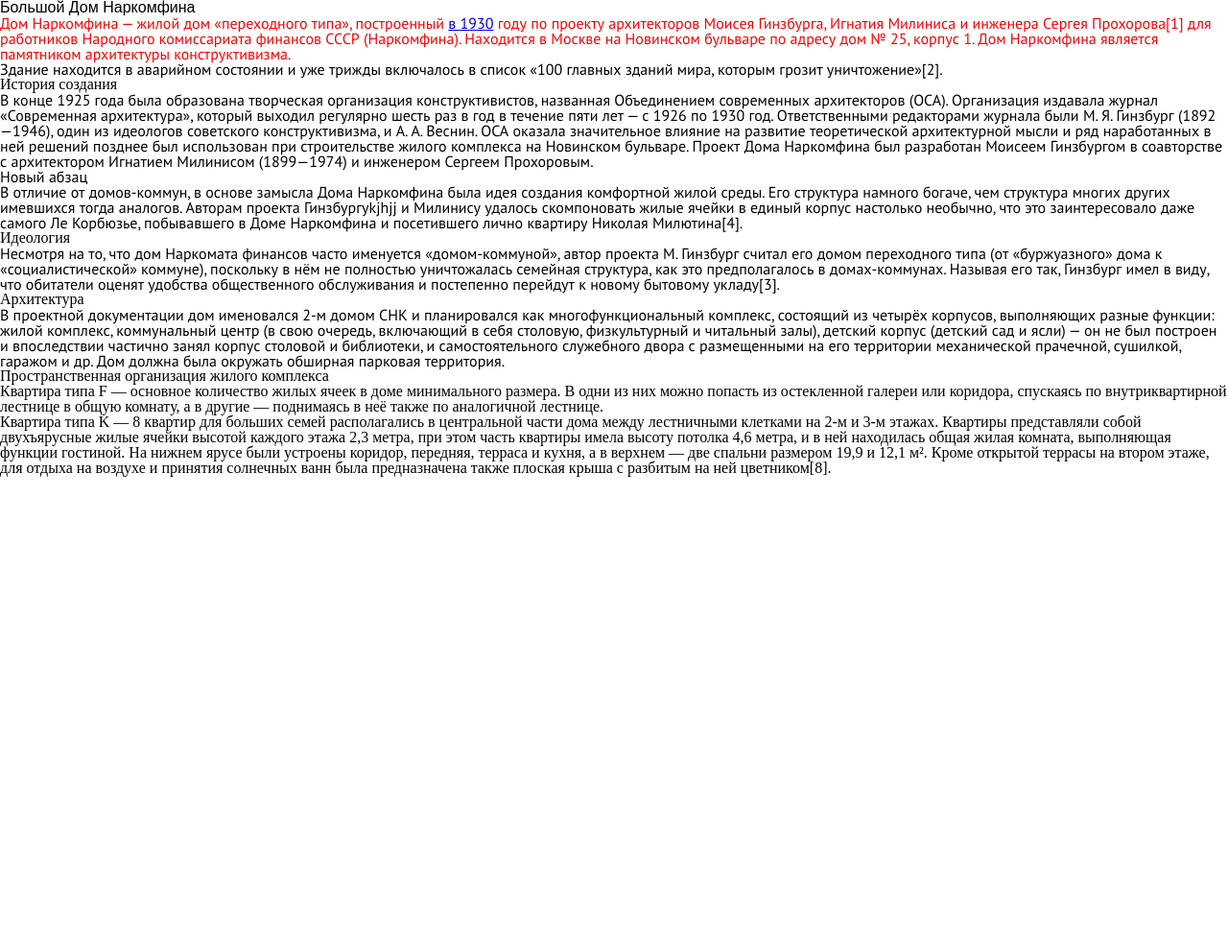
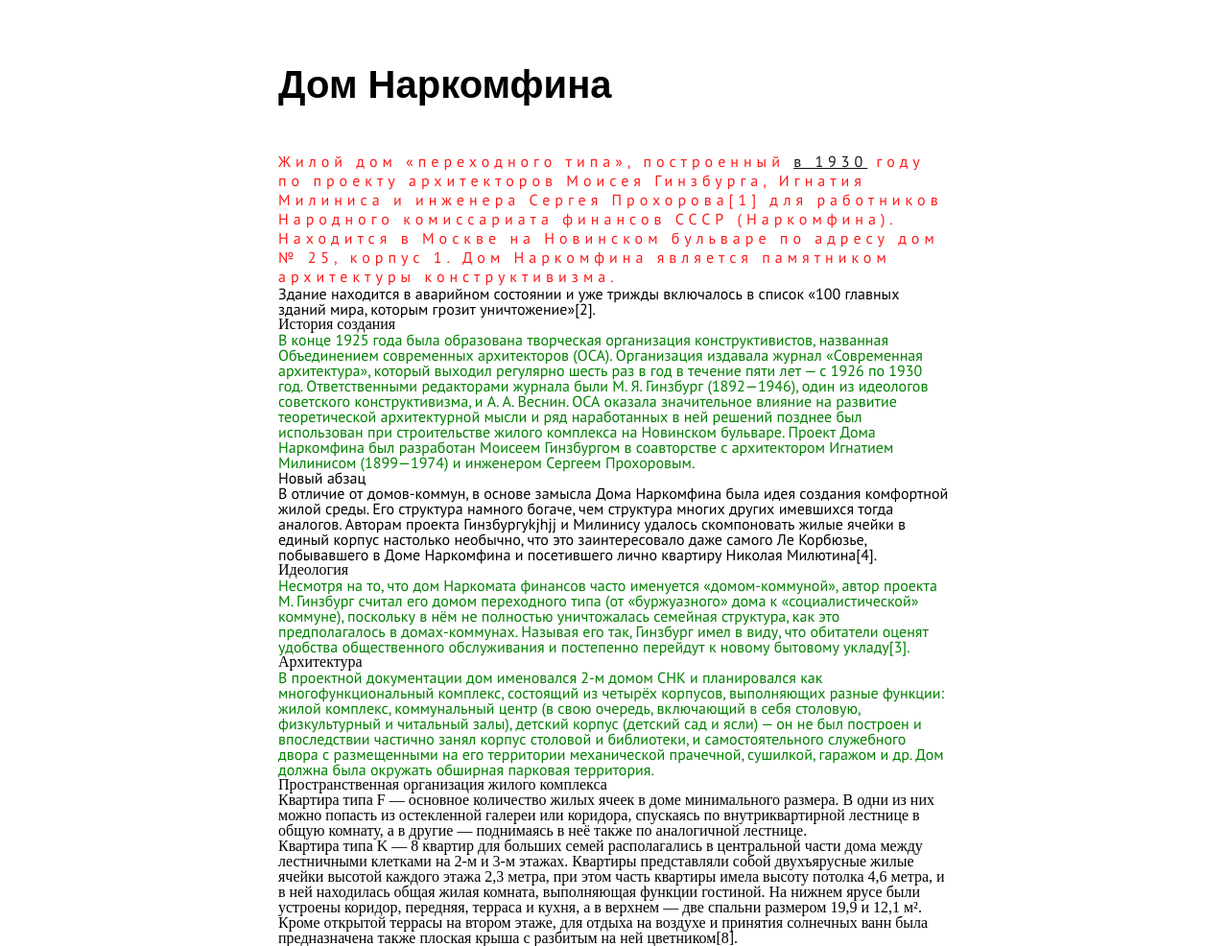
Before and after one commit to evgeny-matveev/3OTR-hse-2018-09-18, a plain HTML site: page index.html in a window 1280 px wide. Shown: the whole page at 96% size. Before the commit the page ends 800 px from the top, so only its background shows below. Drawn offline with Linux system fonts and the light colour scheme; a web font is replaced by a local one.

Commit message:
Верстали по подложке
Начали селекторы

```diff
--- a/index.html
+++ b/index.html
@@ -4,11 +4,11 @@
     <meta charset="utf-8">
     <title>Дом Наркомфина</title>
     <link rel="stylesheet" href="styles/style.css">
-    <link href="https://fonts.googleapis.com/css?family=PT+Sans|PT+Sans+Caption" rel="stylesheet">
+    <link href="https://fonts.googleapis.com/css?family=PT+Sans+Caption:400,700|PT+Sans:400,700" rel="stylesheet">
   </head>
   <body>
-    <h1>Большой Дом Наркомфина</h1>
-    <p style="color:red;">Дом Наркомфина — жилой дом «переходного типа», построенный <a href="https://ru.wikipedia.org/wiki/1930_%D0%B3%D0%BE%D0%B4">в 1930</a> году по проекту архитекторов Моисея Гинзбурга, Игнатия Милиниса и инженера Сергея Прохорова[1] для работников Народного комиссариата финансов СССР (Наркомфина). Находится в Москве на Новинском бульваре по адресу дом № 25, корпус 1. Дом Наркомфина является памятником архитектуры конструктивизма.</p>
+    <h1>Дом Наркомфина</h1>
+    <p>Жилой дом «переходного типа», построенный <a href="https://ru.wikipedia.org/wiki/1930_%D0%B3%D0%BE%D0%B4">в 1930</a> году по проекту архитекторов Моисея Гинзбурга, Игнатия Милиниса и инженера Сергея Прохорова[1] для работников Народного комиссариата финансов СССР (Наркомфина). Находится в Москве на Новинском бульваре по адресу дом № 25, корпус 1. Дом Наркомфина является памятником архитектуры конструктивизма.</p>
     <p>Здание находится в аварийном состоянии и уже трижды включалось в список «100 главных зданий мира, которым грозит уничтожение»[2].</p>
 
     <h3>История создания</h3>
--- a/styles/style.css
+++ b/styles/style.css
@@ -50,7 +50,37 @@
 /* My styles */
 h1 {
   font-family: "PT Sans Caption", sans-serif;
+  font-size: 40px;
+  font-weight: 900;
+  margin-bottom: 50px;
+}
+h1 + p {
+  color: red;
+  opacity: 0.9;
+}
+h3 + p {
+  color: green;
+}
+p:first-of-type {
+  line-height: 20px;
+  letter-spacing: 5px;
+}
+a {
+  color: black;
 }
 p {
   font-family: 'PT Sans', sans-serif;
 }
+body {
+  /* background-image: url(dc-online-media-mockup.jpg); */
+  background-size: 800px 20624px;
+  background-position: top center;
+  background-repeat: no-repeat;
+}
+body {
+  width: 700px;
+  margin-top: 68px;
+  margin-right: auto;
+  margin-bottom: 0;
+  margin-left: auto;
+}
```
Also changed, not shown: 2 other files.
